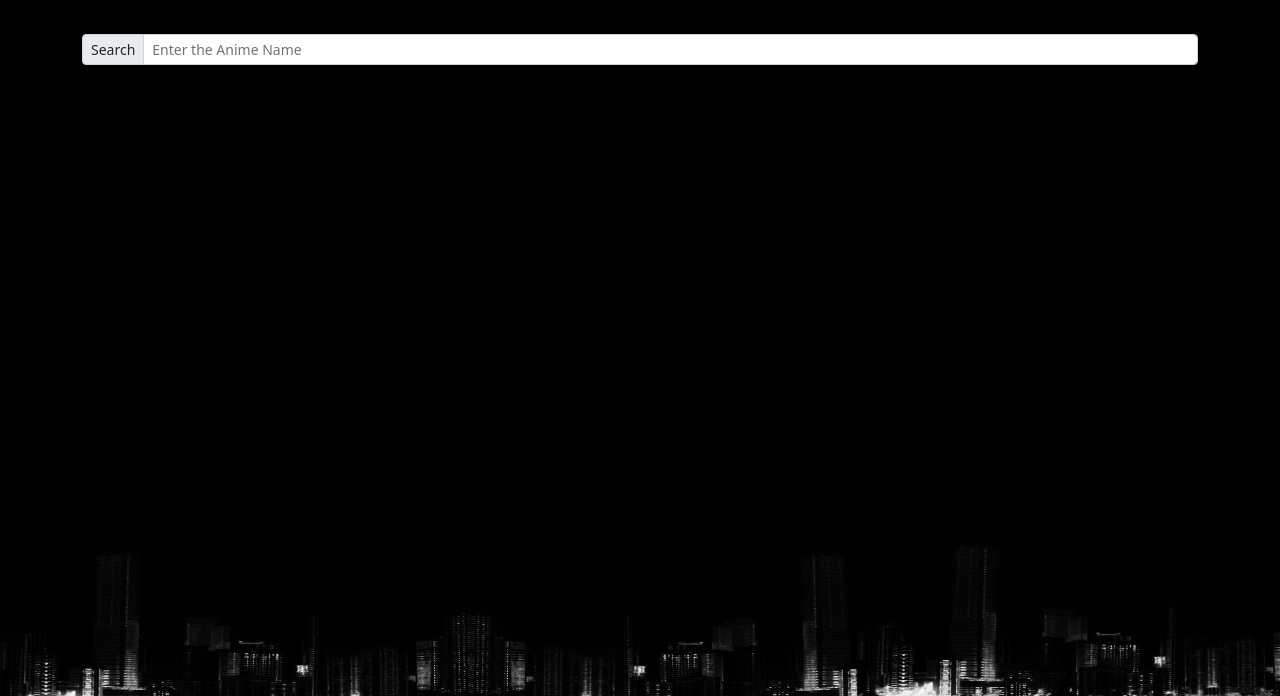
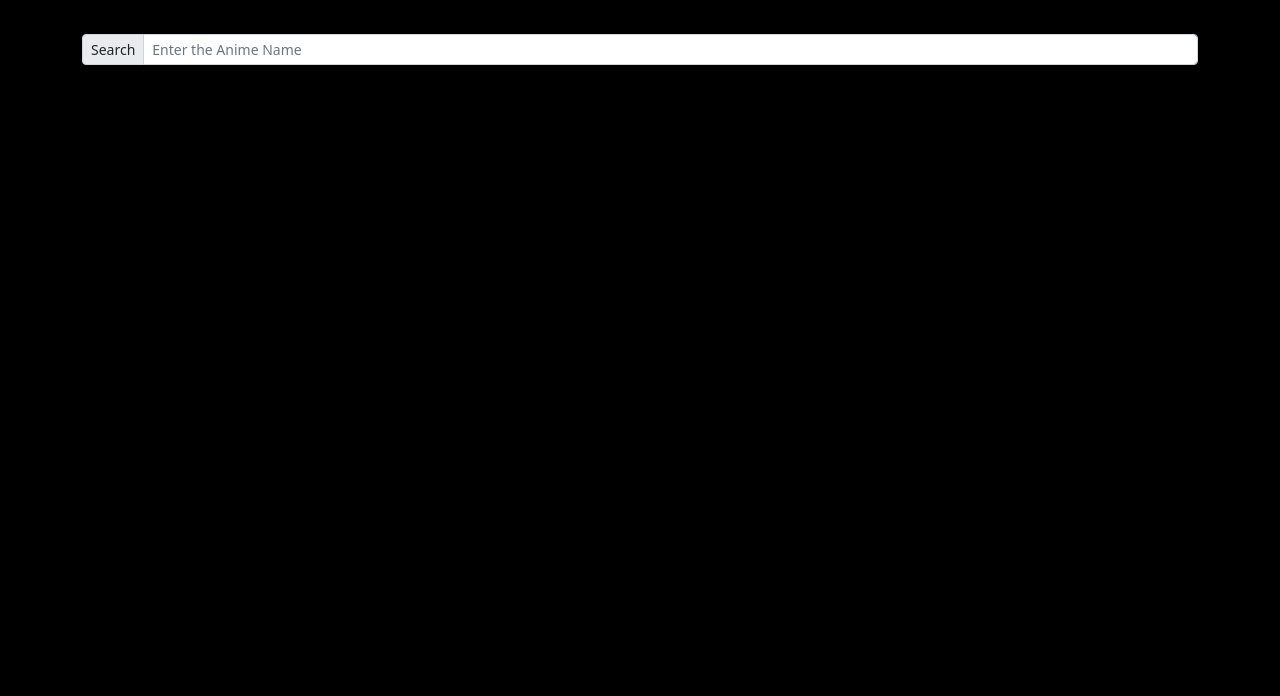
Before and after one commit to RGLxAkuma/Anime_WIKI-using-API-, a plain HTML site: page Anime Wiki/index.html in a window 1280 px wide. Shown: the part 104-800 px from the top of the page. Drawn offline with nearby package versions, Linux system fonts and the light colour scheme; a web font is replaced by a local one.

Commit message:
Add files via upload

```diff
--- a/Anime Wiki/index.html
+++ b/Anime Wiki/index.html
@@ -9,6 +9,11 @@
     <!-- CSS only -->
     <link href="https://cdn.jsdelivr.net/npm/bootstrap@5.2.0-beta1/dist/css/bootstrap.min.css" rel="stylesheet" integrity="sha384-0evHe/X+R7YkIZDRvuzKMRqM+OrBnVFBL6DOitfPri4tjfHxaWutUpFmBp4vmVor" crossorigin="anonymous">
     <link rel="stylesheet" href="style.css">
+    <style>
+        body{
+            background-color: black;
+        }
+    </style>
 </head>
 <body>
 
--- a/Anime Wiki/style.css
+++ b/Anime Wiki/style.css
@@ -62,8 +62,8 @@ body
 {
     margin: 0;
     overflow-x: hidden;
-    background: url(/Je6YMV.jpg) no-repeat;
-    background-size: cover;
+    /* background: url(/Je6YMV.jpg) no-repeat;
+    background-size: cover; */
 }
 
 
--- a/Anime Wiki/style1.css
+++ b/Anime Wiki/style1.css
@@ -7,11 +7,11 @@
     font-family: "Poppins";
 }
 
-body
+/* body
 {
     background: url(/Je6YMV.jpg) no-repeat;
     background-size: cover;
-}
+} */
 
 .container
 {
```
Also changed, not shown: Anime Wiki/page.html (+5 -0 lines).
